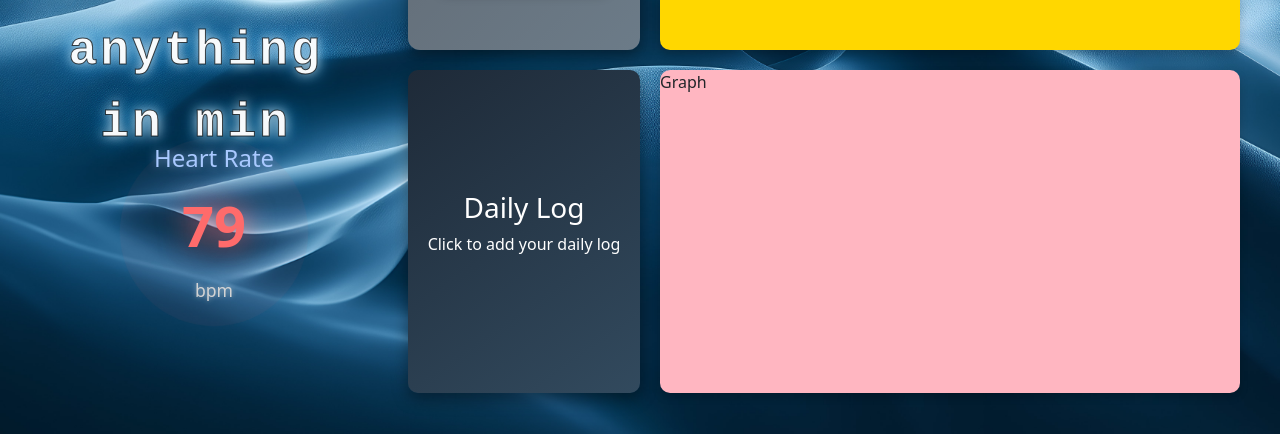
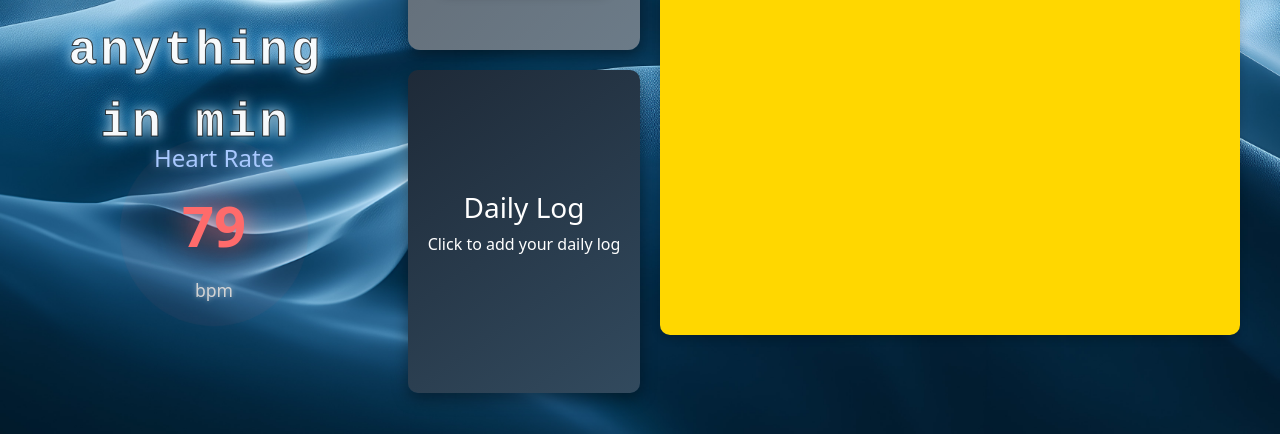
Before and after one commit to PathanAhmad/Courserry_Webapp, a React (Vite) app in the folder frontend/: page /student-portal/dashboard in a window 1280 px wide. Shown: the part 363-797 px from the top of the page. Built offline with nearby package versions, Linux system fonts and the light colour scheme; no server answers; sample sign-in values are in the browser's storage; grey boxes are pictures that could not be loaded.

Commit message:
Added the wepapp's name

```diff
--- a/frontend/src/pages/Dashboard.jsx
+++ b/frontend/src/pages/Dashboard.jsx
@@ -42,6 +42,7 @@ const Dashboard = ({ courses, progressData }) => {
                         background: '#FFD700',
                         borderRadius: '10px',
                         boxShadow: '0 4px 8px rgba(0, 0, 0, 0.2)',
+                        height: '607.5px'
                     }}
                 >Graph</div>
 
@@ -55,11 +56,11 @@ const Dashboard = ({ courses, progressData }) => {
                 <div
                     style={{
                         flex: 5,
-                        background: '#FFB6C1',
+                        background: 'transparent',
                         borderRadius: '10px',
-                        boxShadow: '0 4px 8px rgba(0, 0, 0, 0.2)',
+                        boxShadow: '0 4px 8px rgba(0, 0, 0, 0)',
                     }}
-                >Graph</div>
+                ></div>
             </div>
         </div>
     );
--- a/frontend/src/pages/Login.jsx
+++ b/frontend/src/pages/Login.jsx
@@ -27,7 +27,7 @@ const Login = () => {
 
         setTimeout(() => setShowTextA(true), 1000);
         setTimeout(() => setShowTextB(true), 2000);
-        setTimeout(() => setShowTextC(true), 3500);
+        setTimeout(() => setShowTextC(true), 4000);
 
         setTimeout(() => setShowTextD(true), 5500);
         setTimeout(() => setShowTextE(true), 6500);
@@ -77,10 +77,10 @@ const Login = () => {
             }}
             >
             {showTextA && (
-                    <TypingTextBox text="Welcome" speed={100} disappearAfter={3000}/>
+                    <TypingTextBox text="Welcome" speed={50} disappearAfter={750}/>
                 )}
             {showTextB && (
-                    <TypingTextBox text="to" speed={100} disappearAfter={3000}/>
+                    <TypingTextBox text="to" speed={50} disappearAfter={750}/>
                 )}
             {showTextC && (
                     <TypingTextBox text="SPARK" gradient={true} speed={100} size="7rem"/>
```
